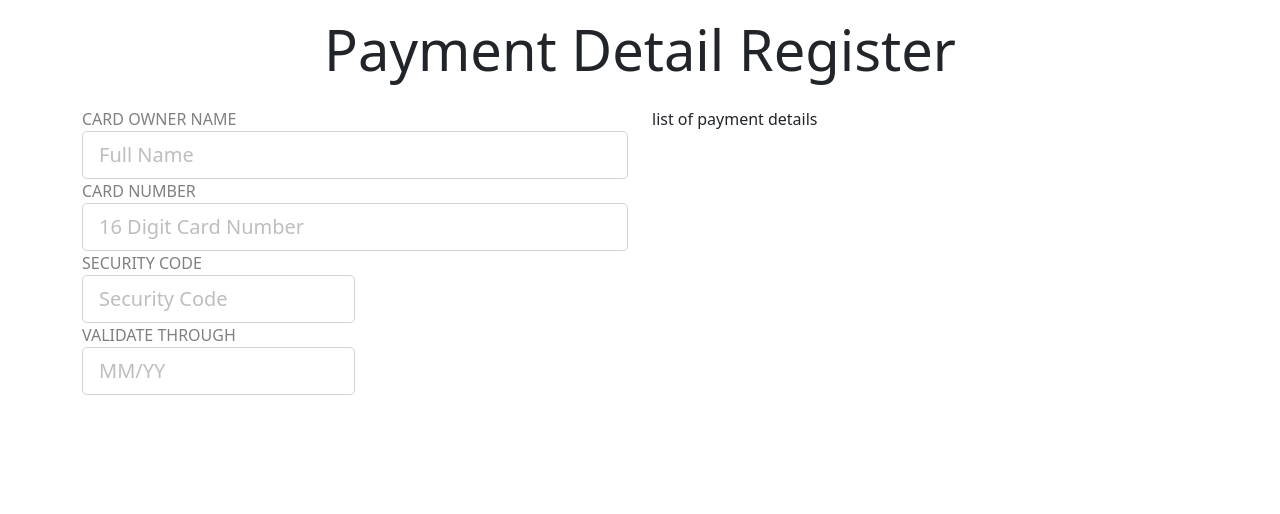
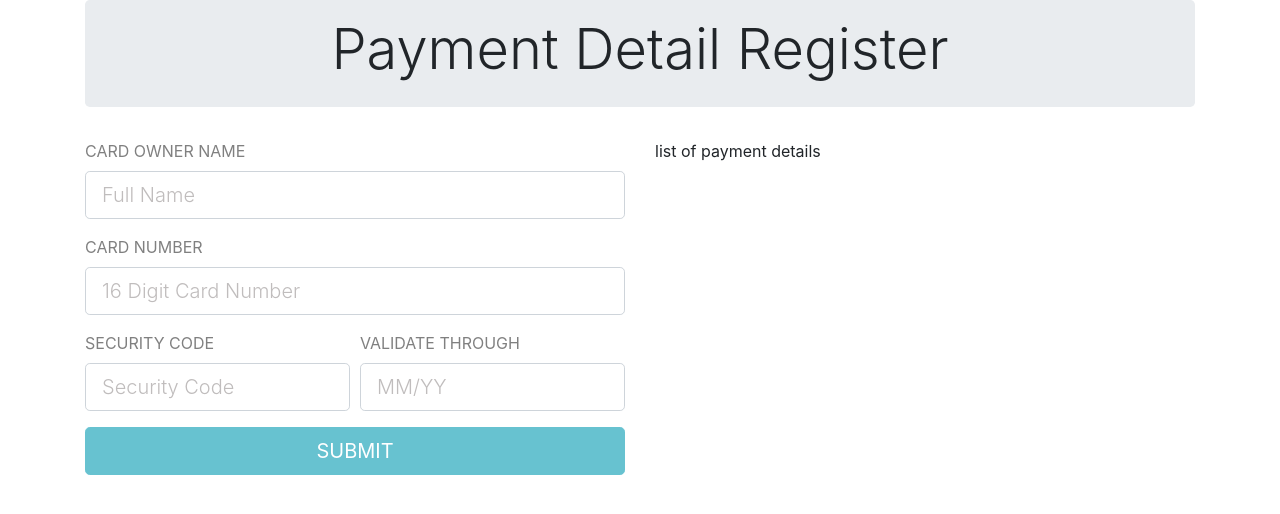
Before and after one commit to vtorresm/WebAPI, an Angular app in the folder PaymentApp/: page / in a window 1280 px wide. Shown: the top 514 px of the page. Built offline with nearby package versions, Linux system fonts and the light colour scheme.

Commit message:
Form Validation

```diff
--- a/PaymentApp/src/app/payment-details/payment-detail-form/payment-detail-form.component.html
+++ b/PaymentApp/src/app/payment-details/payment-detail-form/payment-detail-form.component.html
@@ -1,4 +1,4 @@
-<form>
+<form novalidate #form="ngForm">
   <input
     type="hidden"
     name="paymentDetailId"
@@ -12,6 +12,8 @@
       name="cardOwnerName"
       #cardOwnerName="ngModel"
       [(ngModel)]="service.formData.cardOwnerName"
+      required
+      [class.invalid]="cardOwnerName.invalid && cardOwnerName.touched"
     />
   </div>
   <div class="form-group">
@@ -22,6 +24,10 @@
       name="cardNumber"
       #cardNumber="ngModel"
       [(ngModel)]="service.formData.cardNumber"
+      required
+      maxlength="16"
+      minlength="16"
+      [class.invalid]="cardNumber.invalid && cardNumber.touched"
     />
   </div>
   <div class="form-row">
@@ -34,6 +40,10 @@
         name="securityCode"
         #securityCode="ngModel"
         [(ngModel)]="service.formData.securityCode"
+        required
+        maxlength="3"
+        minlength="3"
+        [class.invalid]="securityCode.invalid && securityCode.touched"
       />
     </div>
     <div class="form-group col-md-6">
@@ -44,7 +54,20 @@
         name="expirationDate"
         #expirationDate="ngModel"
         [(ngModel)]="service.formData.expirationDate"
+        required
+        maxlength="5"
+        minlength="5"
+        [class.invalid]="expirationDate.invalid && expirationDate.touched"
       />
     </div>
   </div>
+  <div class="form-group">
+    <button
+      class="btn btn-info btn-lg btn-block"
+      type="submit"
+      [disabled]="form.invalid"
+    >
+      SUBMIT
+    </button>
+  </div>
 </form>
--- a/PaymentApp/src/index.html
+++ b/PaymentApp/src/index.html
@@ -6,7 +6,7 @@
   <base href="/">
   <meta name="viewport" content="width=device-width, initial-scale=1">
   <link rel="icon" type="image/x-icon" href="favicon.ico">
-  <link href="https://cdn.jsdelivr.net/npm/bootstrap@5.0.0-beta1/dist/css/bootstrap.min.css" rel="stylesheet" integrity="sha384-giJF6kkoqNQ00vy+HMDP7azOuL0xtbfIcaT9wjKHr8RbDVddVHyTfAAsrekwKmP1" crossorigin="anonymous">
+  <link rel="stylesheet" href="https://cdn.jsdelivr.net/npm/bootstrap@4.6.0/dist/css/bootstrap.min.css" integrity="sha384-B0vP5xmATw1+K9KRQjQERJvTumQW0nPEzvF6L/Z6nronJ3oUOFUFpCjEUQouq2+l" crossorigin="anonymous">
   <link rel="stylesheet" href="https://cdnjs.cloudflare.com/ajax/libs/font-awesome/5.15.2/css/all.min.css" integrity="sha512-HK5fgLBL+xu6dm/Ii3z4xhlSUyZgTT9tuc/hSrtw6uzJOvgRr2a9jyxxT1ely+B+xFAmJKVSTbpM/CuL7qxO8w==" crossorigin="anonymous" />
 </head>
 <body>
```
